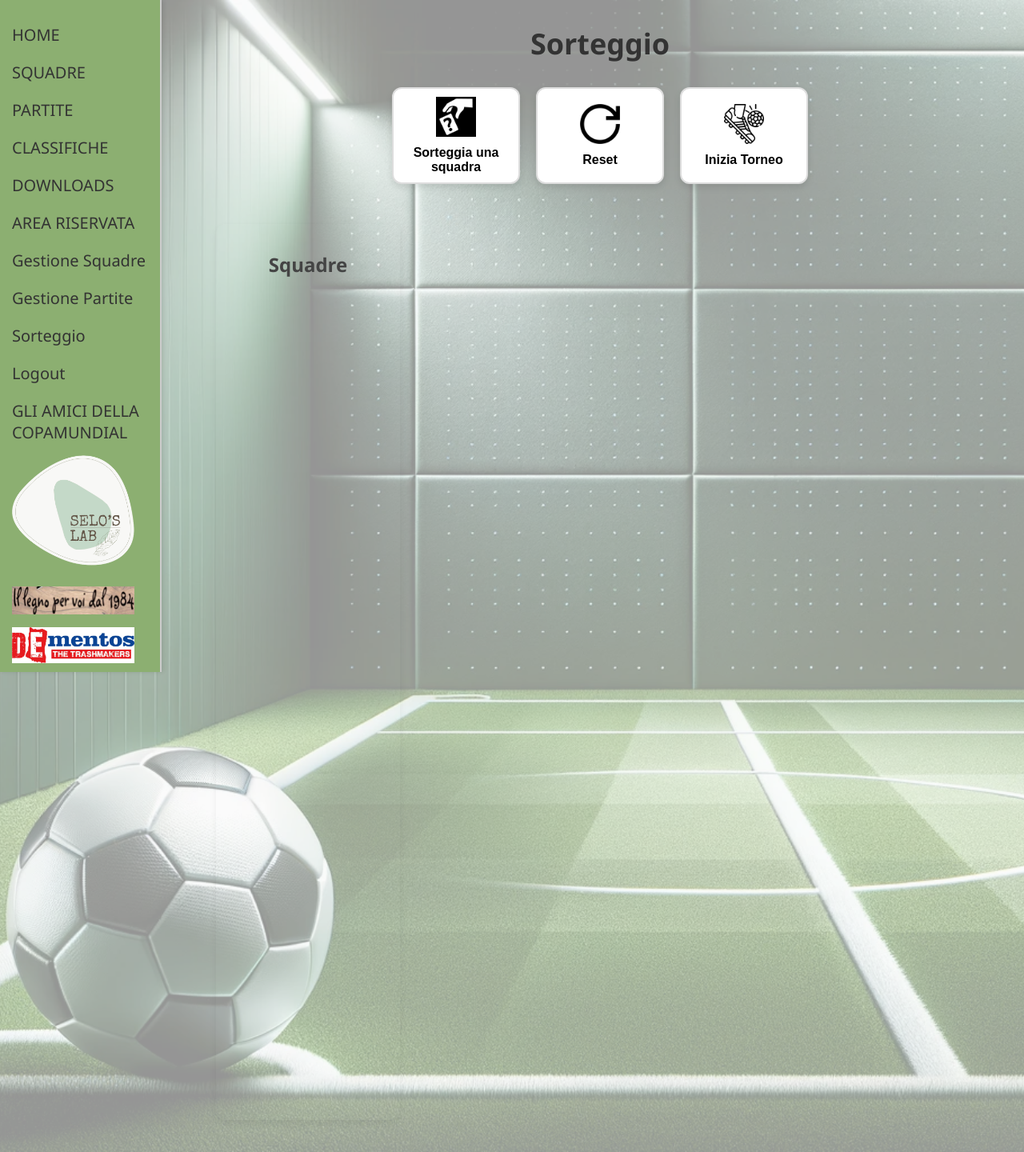
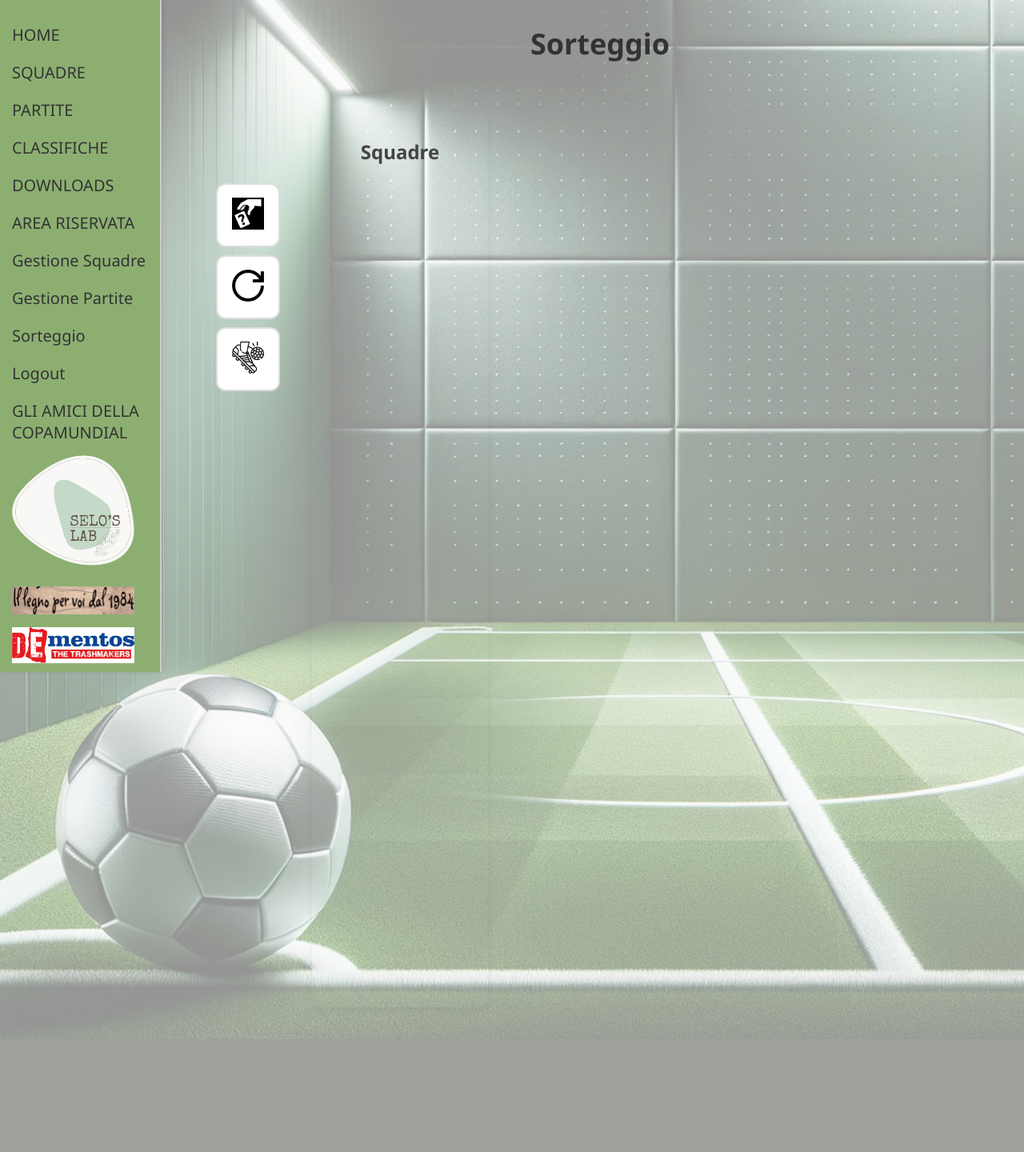
Before and after one commit to lorenzodustycosta/CopaMundialWebsite, a Django app: page /sorteggio/ in a window 1280 px wide. Shown: the whole page at 80% size. After the commit the page ends 1299 px from the top, so only its background shows below. Run offline with Django 5.2, Linux system fonts and the light colour scheme; the visitor is signed in with stand-in values (Sample User, id 1); data that the repository does not hold is empty.

Commit message:
Sistemato layout

```diff
--- a/football_tournament/templates/tournament/group_draw.html
+++ b/football_tournament/templates/tournament/group_draw.html
@@ -6,31 +6,34 @@
 <link rel="stylesheet" href="{% static 'styles/group_draw.css' %}?v=3">
 <h2>Sorteggio</h2>
 
-<form method="post" style="margin-bottom: 20px;">
+<div class="grid-container">
+    <!-- Colonna Pulsanti -->
+    <div class="button-column">
+        <form method="post">
             {% csrf_token %}
             {% if user.is_authenticated %}
             <button type="button" name="draw" class="submit" onclick="startDrawAnimation(this)">
                 <img src="{% static 'images/draw_team_icon.png' %}" alt="Draw Team">
-        <p>Sorteggia una squadra</p>
             </button>
             <button type="submit" name="reset" class="submit">
                 <img src="{% static 'images/reset.png' %}" alt="Reset">
-        <p>Reset</p>
             </button>
             <button type="submit" name="start_tournament" class="submit">
                 <img src="{% static 'images/kick-off.png' %}" alt="Inizia Torneo">
-        <p>Inizia Torneo</p>
             </button>
             {% endif %}
         </form>
+    </div>
 
-<div class="grid-container">
+    <!-- Colonna Squadre -->
     <div class="column">
-        <h3>Squadre </h3>
+        <h3>Squadre</h3>
         {% for team in unassigned_teams %}
         <div class="team">{{ team.name }}</div>
         {% endfor %}
     </div>
+
+    <!-- Colonne Gruppi -->
     {% for group in groups %}
     <div class="column">
         <h3>{{ group.name }}</h3>
@@ -74,7 +77,10 @@ function startDrawAnimation(button) {
 
 function animateTeamSelection(teamName, groupName) {
     const allTeams = Array.from(document.querySelectorAll('.team'));
-    const allGroups = Array.from(document.querySelectorAll('.column:not(:first-child)'));
+    const allGroups = Array.from(document.querySelectorAll('.column')).filter(col => {
+        const h3 = col.querySelector('h3');
+        return h3 && !h3.textContent.toLowerCase().includes('squadre');
+    });
 
     // 🔄 Pulizia da sorteggi precedenti
     document.querySelectorAll('.highlighted-orange, .highlight-final, .blink')
--- a/football_tournament/tournament/static/styles/group_draw.css
+++ b/football_tournament/tournament/static/styles/group_draw.css
@@ -15,21 +15,30 @@ h2 {
 
 form {
     display: flex;
-    justify-content: center;
-    gap: 20px;
-    margin-bottom: 30px;
+    flex-direction: column;
+    align-items: center;
+    gap: 10px;
+    margin-top: 30px;
+}
+
+.button-column {
+    background-color: transparent#fff;
+    border-radius: 12px;
+    display: flex;
+    flex-direction: column;
+    align-items: center;
+    gap: 12px;
 }
 
 .submit {
     background: #fff;
     border: 2px solid #ddd;
     border-radius: 12px;
-    padding: 10px 20px;
     cursor: pointer;
     text-align: center;
     transition: all 0.3s ease;
-    width: 160px;
-    box-shadow: 0 4px 8px rgba(0,0,0,0.1);
+    width: 80px;
+    height: 80px;
 }
 
 .submit:hover {
@@ -38,19 +47,13 @@ form {
 }
 
 .submit img {
-    width: 50px;
-    height: 50px;
-    margin-bottom: 8px;
+    width: 40px;
+    height: 40px;
 }
 
-.submit p {
-    margin: 0;
-    font-weight: bold;
-    font-size: 16px;
-}
 .grid-container {
     display: grid;
-    grid-template-columns: 1fr repeat(4, 1fr);
+    grid-template-columns: 0.1fr 1fr repeat(4, 1fr);
     gap: 40px;
     padding: 30px 40px;
     max-width: 1600px;
@@ -72,17 +75,15 @@ form {
     transition: transform 0.3s ease;
 }
 
-/* Altezza fissa per il box delle squadre */
-.grid-container > .column:first-child {
+.grid-container > .column:nth-child(2) {
     height: 1100px;
-    width: 210px;
+    width: 200px;
     background-color: transparent;
 }
 
-/* Altezza fissa per i gironi (4 squadre previste) */
-.grid-container > .column:not(:first-child) {
+.grid-container > .column:nth-child(n+3) {
     height: 350px;
-    width: 280px;
+    width: 250px;
 }
 
 .column:hover {
@@ -97,18 +98,18 @@ form {
 
 .team, .group {
     margin: 3px 0;
-    font-size: 18px;
+    font-size: 20px;
     text-align: center;
     padding: 4px 12px;
     border-radius: 8px;
     background-color: #f2f2f2;
     width: 100%;
-    max-width: 200px;  /* Aumentato da 160px */
-    white-space: normal;  /* Permette il testo su più righe */
+    max-width: 200px;
+    white-space: normal;
     overflow: visible;
     text-overflow: unset;
-    word-break: break-word; /* Spezza le parole se necessario */
-    min-height: 48px; /* Per uniformare altezza tra righe singole e doppie */
+    word-break: break-word;
+    min-height: 48px;
     display: flex;
     align-items: center;
     justify-content: center;
@@ -127,7 +128,6 @@ form {
     100% { background-color: #ffe58a; transform: scale(1); }
 }
 
-/* Evidenziamento arancione durante il sorteggio */
 .highlighted-orange {
     background-color: orange !important;
     color: black;
@@ -135,19 +135,21 @@ form {
     transition: background-color 0.2s;
 }
 
-/* Evidenziamento verde finale */
 .highlight-final {
     outline: 3px solid green;
     background-color: #d0ffd0 !important;
     font-weight: bold;
 }
 
-/* Effetto blink */
 @keyframes blink {
-    0%, 100% { background-color: #ffd580; font-weight: bold;}
-    50% { background-color: #fff2cc; };
+    0%, 100% { background-color: #ffd580; font-weight: bold; }
+    50% { background-color: #fff2cc; }
+}
 
-}
 .blink {
     animation: blink 0.6s ease-in-out infinite;
 }
+
+.button-column button:first-of-type {
+    margin-top: 60px; /* puoi regolare questo valore per ottenere un perfetto allineamento */
+}
```
Lines whose indentation alone changed are shown as unchanged.
